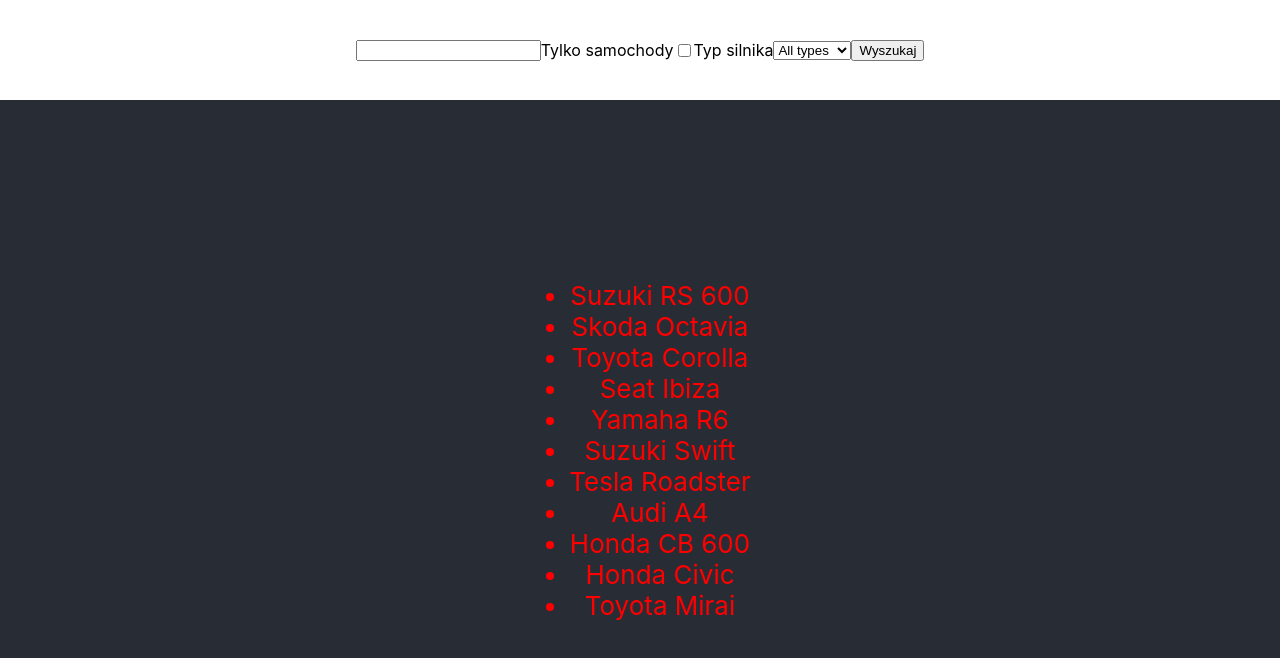
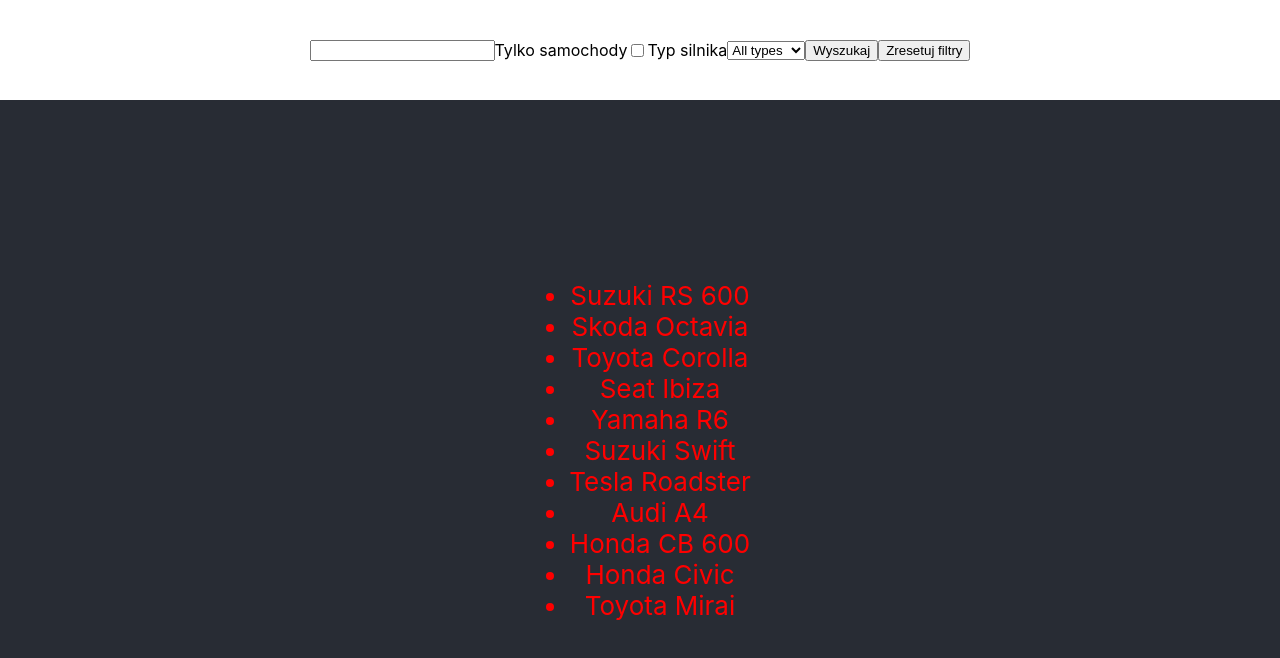
Before and after one commit to djakimiuk/react2223, a React (Create React App) app: page / in a window 1280 px wide. Shown: the top 658 px of the page. Built offline with nearby package versions, Linux system fonts and the light colour scheme.

Commit message:
ps4-zad6

```diff
--- a/src/components/Header/Header.js
+++ b/src/components/Header/Header.js
@@ -41,8 +41,31 @@
         (vehicle) => vehicle.engineType === searchEngineType
       );
     }
+    console.log('sprawdzam aktualne filtry', filteredVehicles);
     // przekazanie wyfiltrowanych pojazdów do komponentu rodzica (App)
     this.props.sendFilteredVehiclesToParentComponent(filteredVehicles);
+  };
+
+  // handleResetFilters = () => {
+  //   this.setState({
+  //     searchPhrase: '',
+  //     searchOnlyCars: false,
+  //     searchEngineType: '',
+  //   });
+  //   this.filterVehicles();
+  // };
+
+  handleResetFilters = () => {
+    this.setState(
+      {
+        searchPhrase: '',
+        searchOnlyCars: false,
+        searchEngineType: '',
+      },
+      () => {
+        this.filterVehicles();
+      }
+    );
   };
 
   getUniqueVehicleEngineTypes = () => {
@@ -79,6 +102,7 @@
           ))}
         </select>
         <button onClick={this.filterVehicles}>Wyszukaj</button>
+        <button onClick={this.handleResetFilters}>Zresetuj filtry</button>
       </div>
     );
   }
```
